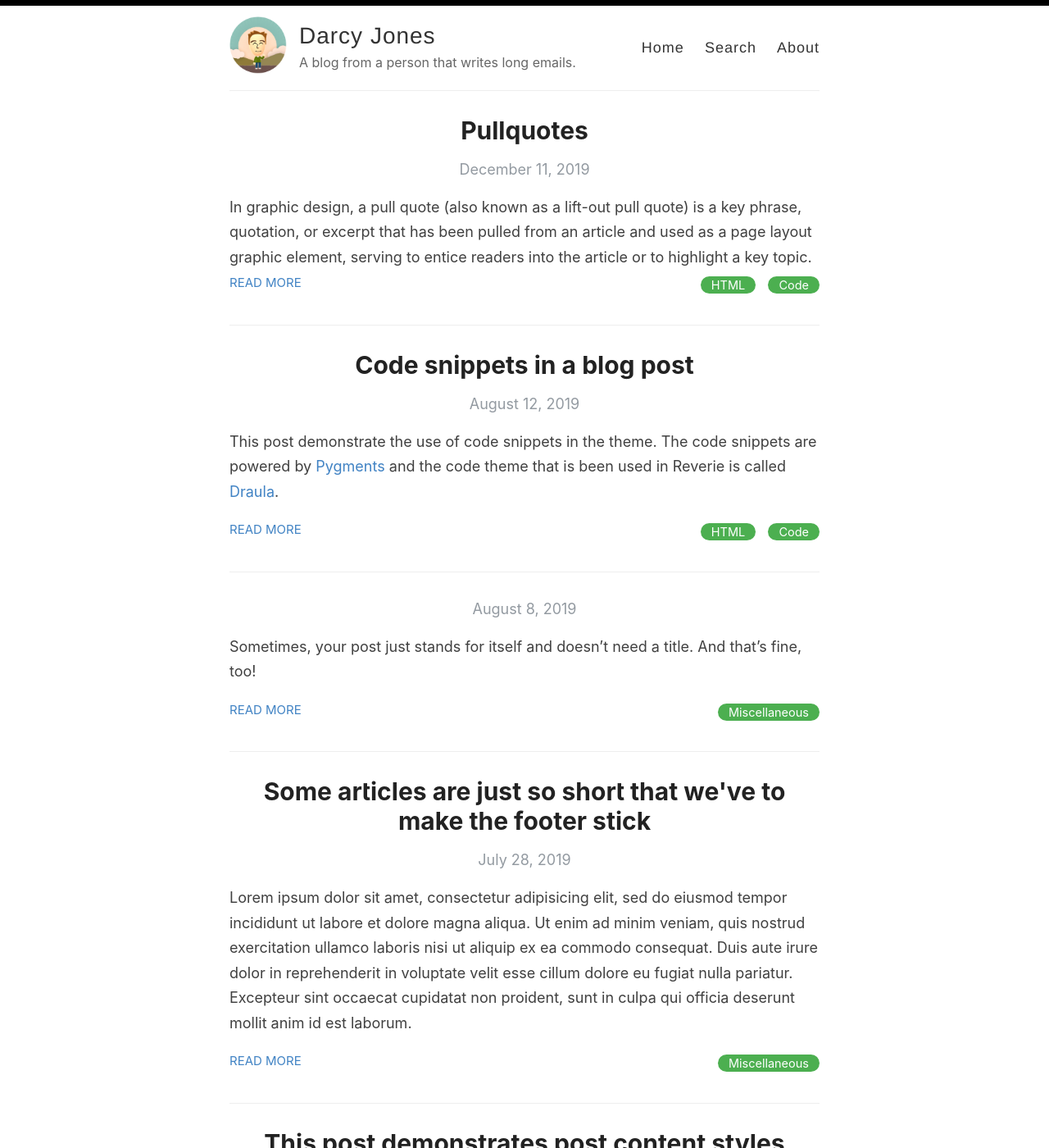
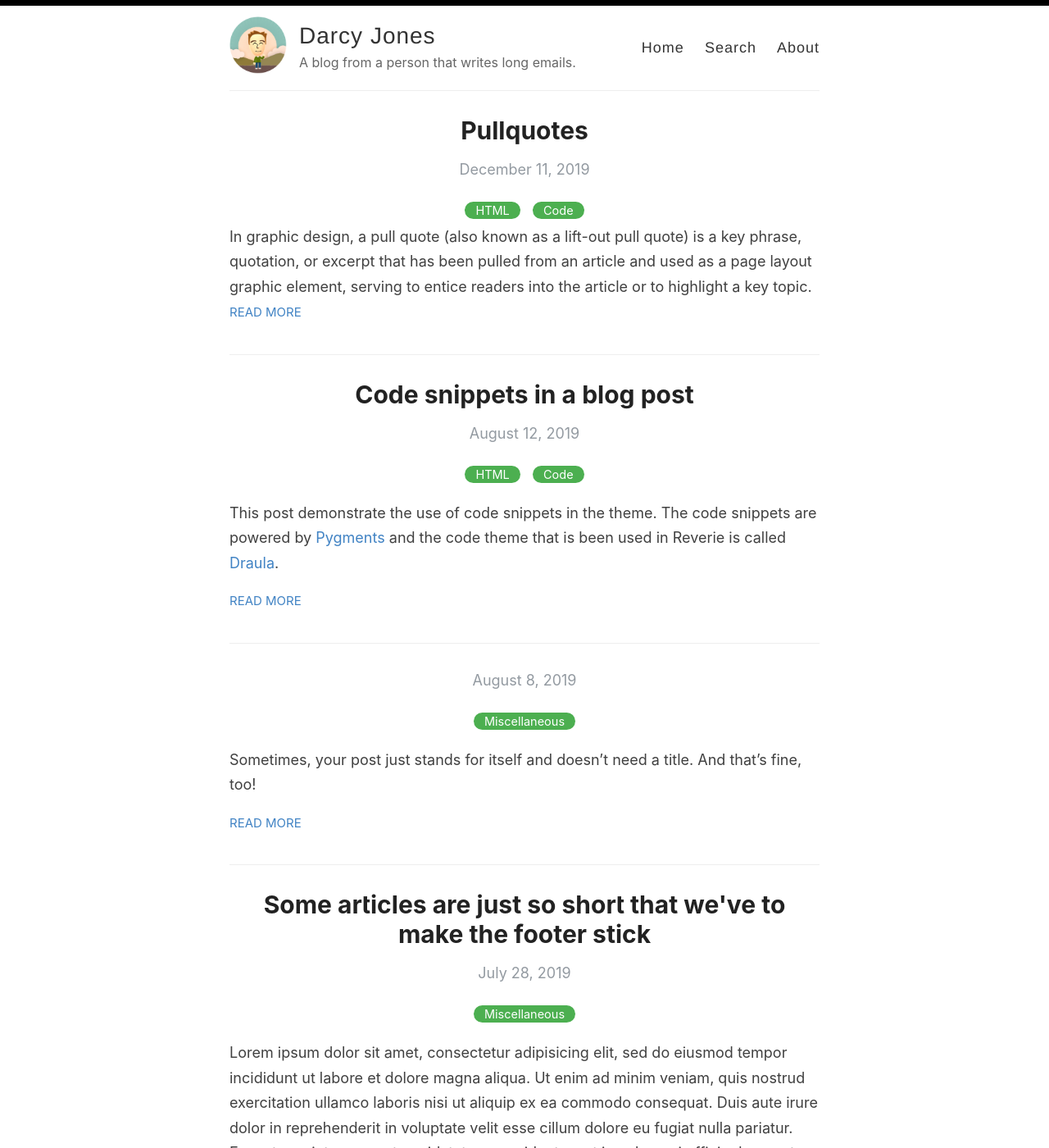
Before and after one commit to darcyabjones/darcyabjones.github.io, a Jekyll site: the page built from index.html, in a window 1280 px wide and 1400 px high. Shown: the whole window at 82% size. Built offline with Jekyll 4.4.1, drawn with Linux system fonts in a browser that asks for light colours; the list of posts is cut into pages by our own code; some of the changed text lies outside the part shown.

Commit message:
Update index.html

```diff
--- a/index.html
+++ b/index.html
@@ -12,12 +12,8 @@ layout: default
           <p class="post_date">{{ post.date | date: "%B %e, %Y" }}</p>
         </div>
       </a>
-      <div class="entry">
-        {{ post.excerpt }}
-      </div>
 
-      <a href="{{ site.baseurl }}{{ post.url }}" class="read-more">Read More</a>
-      <div class="post-tags" style="float: right">
+      <div class="post-tags">
         {% if post %}
           {% assign categories = post.categories %}
         {% else %}
@@ -28,6 +24,11 @@ layout: default
           {% unless forloop.last %}&nbsp;{% endunless %}
         {% endfor %}
       </div>
+
+      <div class="entry">
+        {{ post.excerpt }}
+      </div>
+      <a href="{{ site.baseurl }}{{ post.url }}" class="read-more">Read More</a>
     </article>
   {% endfor %}
 
```
